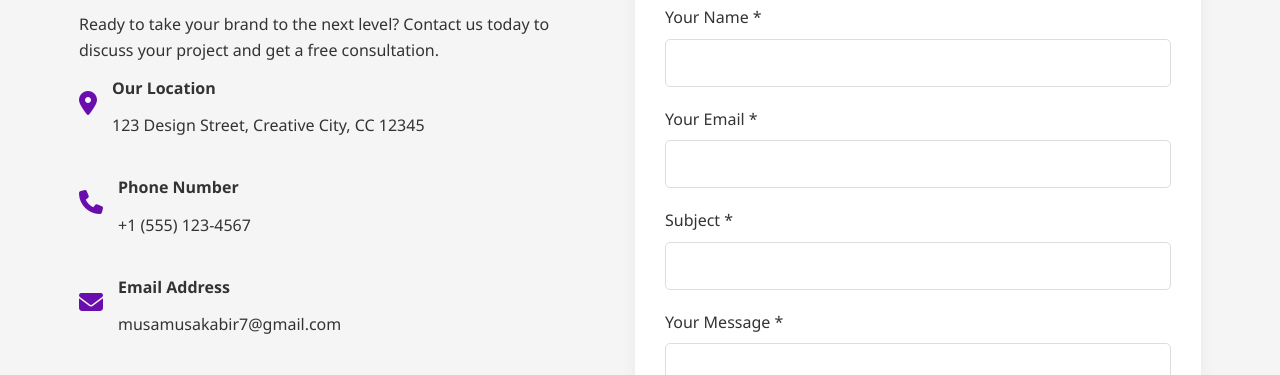
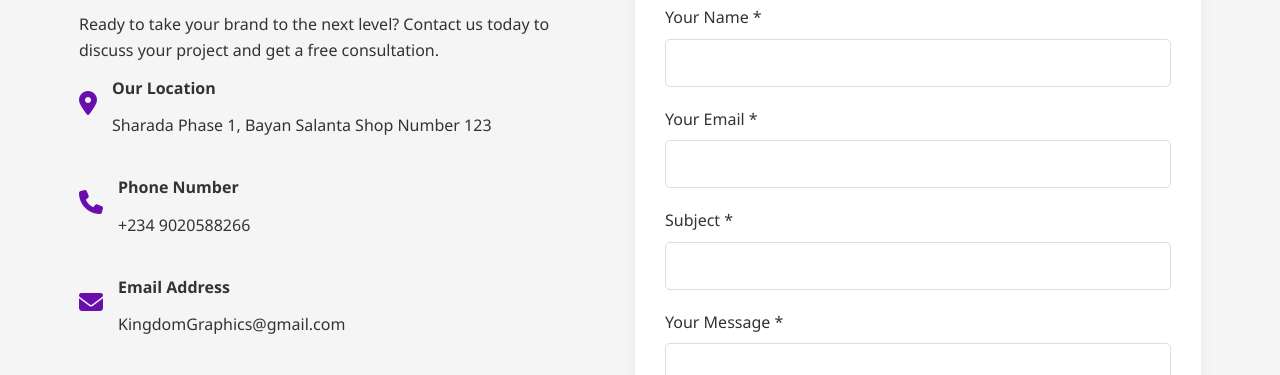
Before and after one commit to abbasharada/AFHAL-DELIGHT, a plain HTML site: page index.html in a window 1280 px wide. Shown: the part 3684-4059 px from the top of the page. Drawn offline with Linux system fonts and the light colour scheme.

```diff
--- a/index.html
+++ b/index.html
@@ -693,7 +693,7 @@
                         </div>
                         <div>
                             <h4>Our Location</h4>
-                            <p>123 Design Street, Creative City, CC 12345</p>
+                            <p>Sharada Phase 1, Bayan Salanta Shop Number 123</p>
                         </div>
                     </div>
 
@@ -703,7 +703,7 @@
                         </div>
                         <div>
                             <h4>Phone Number</h4>
-                            <p>+1 (555) 123-4567</p>
+                            <p>+234 9020588266</p>
                         </div>
                     </div>
 
@@ -713,7 +713,7 @@
                         </div>
                         <div>
                             <h4>Email Address</h4>
-                            <p>musamusakabir7@gmail.com</p>
+                            <p>KingdomGraphics@gmail.com</p>
                         </div>
                     </div>
 
@@ -907,4 +907,5 @@
         });
     </script>
 </body>
+
 </html>
```
